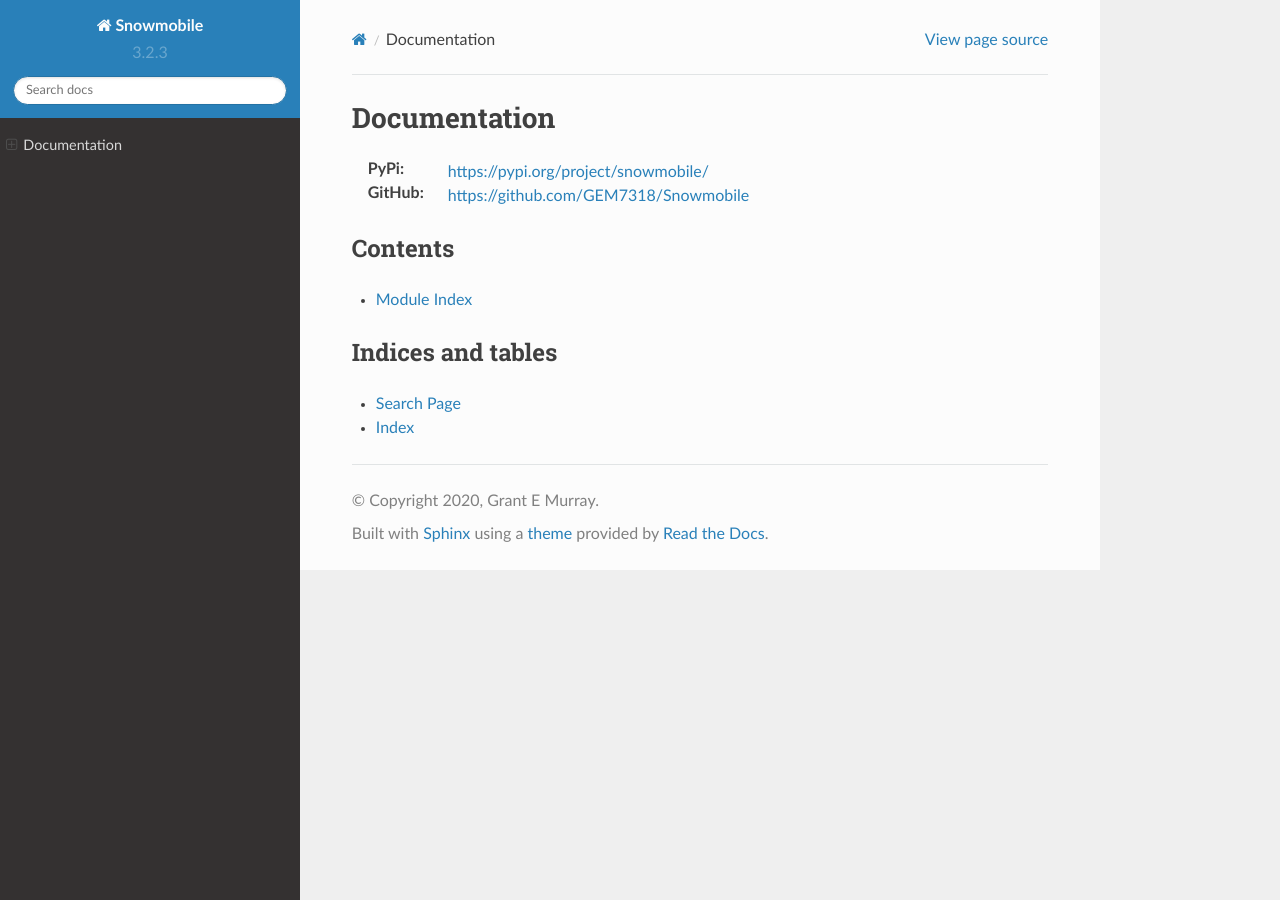
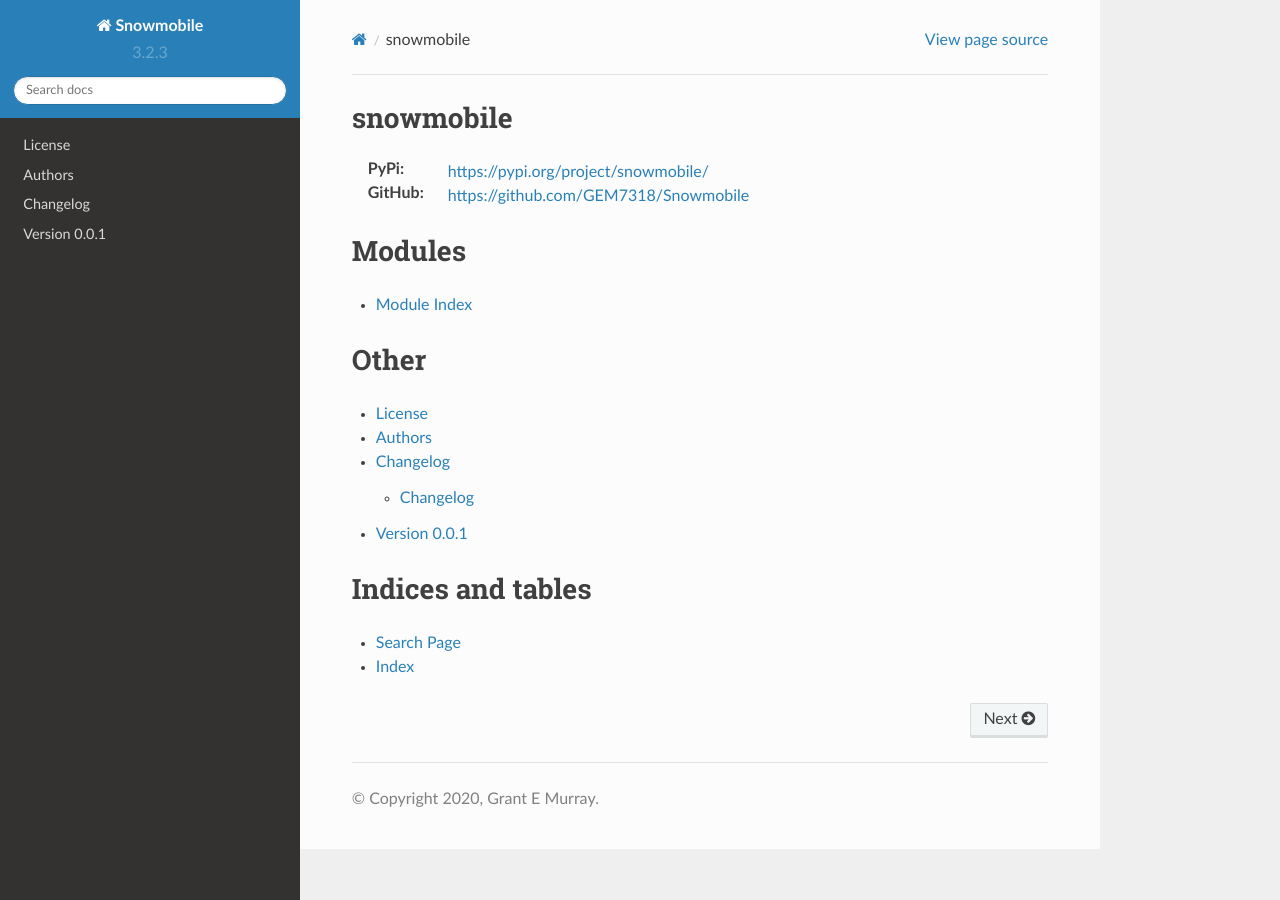
Before and after one commit to sourcery-ai-bot/Snowmobile, a Sphinx documentation site: the page built from docs/index.rst, in a window 1280 px wide. Built offline with Sphinx 7.4.7 and the Read the Docs theme 2.0.0, drawn with Linux system fonts in a browser that asks for light colours; the version number is read from the project's files by our own code.

Commit message:
Docs update

```diff
--- a/docs/changelog.rst
+++ b/docs/changelog.rst
@@ -1,2 +1,3 @@
-.. _changes:
+Changelog
+=========
 .. include:: ../CHANGELOG.rst
--- a/docs/conf.py
+++ b/docs/conf.py
@@ -190,10 +190,10 @@
 # Theme options are theme-specific and customize the look and feel of a theme
 # further.  For a list of options available for each theme, see the
 # documentation.
-html_theme_options = {
-    'sidebar_width': '300px',
-    'page_width': '1200px'
-}
+# html_theme_options = {
+#     'sidebar_width': '300px',
+#     'page_width': '1200px'
+# }
 
 # Add any paths that contain custom themes here, relative to this directory.
 # html_theme_path = []
@@ -252,7 +252,7 @@
 html_show_sourcelink = True
 
 # If true, "Created using Sphinx" is shown in the HTML footer. Default is True.
-# html_show_sphinx = True
+html_show_sphinx = False
 
 # If true, "(C) Copyright ..." is shown in the HTML footer. Default is True.
 # html_show_copyright = True
--- a/docs/index.rst
+++ b/docs/index.rst
@@ -1,38 +1,24 @@
-============================================
-Documentation
-============================================
+snowmobile
+==========
 
 :PyPi: https://pypi.org/project/snowmobile/
 :GitHub: https://github.com/GEM7318/Snowmobile
 
-Contents
-========
+
+Modules
+=======
+* :ref:`modindex`
+
+
+Other
+=====
 .. toctree::
-   :maxdepth: 9
-    :ref: License <license>
-    :ref: Authors <authors>
-    :ref: Changelog <changelog>
-* :ref:`modindex`
+    License <license>
+    Authors <authors>
+    Changelog <changelog>
 
 
 Indices and tables
 ==================
-
 * :ref:`search`
 * :ref:`genindex`
-
-.. _toctree: http://www.sphinx-doc.org/en/master/usage/restructuredtext/directives.html
-.. _reStructuredText: http://www.sphinx-doc.org/en/master/usage/restructuredtext/basics.html
-.. _references: http://www.sphinx-doc.org/en/stable/markup/inline.html
-.. _Python domain syntax: http://sphinx-doc.org/domains.html#the-python-domain
-.. _Sphinx: http://www.sphinx-doc.org/
-.. _Python: http://docs.python.org/
-.. _Numpy: http://docs.scipy.org/doc/numpy
-.. _SciPy: http://docs.scipy.org/doc/scipy/reference/
-.. _matplotlib: https://matplotlib.org/contents.html#
-.. _Pandas: http://pandas.pydata.org/pandas-docs/stable
-.. _Scikit-Learn: http://scikit-learn.org/stable
-.. _autodoc: http://www.sphinx-doc.org/en/stable/ext/autodoc.html
-.. _Google style: https://github.com/google/styleguide/blob/gh-pages/pyguide.md#38-comments-and-docstrings
-.. _NumPy style: https://numpydoc.readthedocs.io/en/latest/format.html
-.. _classical style: http://www.sphinx-doc.org/en/stable/domains.html#info-field-lists
--- a/docs/license.rst
+++ b/docs/license.rst
@@ -1,5 +1,3 @@
-.. _license:
-
 =======
 License
 =======
--- a/docs/modules.rst
+++ b/docs/modules.rst
@@ -1,10 +1,8 @@
-==========
 modules
-==========
+=======
 
 .. toctree::
-   :maxdepth: 5
-
+   :maxdepth: 2
    snowcreds <snowcreds>
    snowconn <snowconn>
    snowloader <snowloader>
--- a/requirements.txt
+++ b/requirements.txt
@@ -62,8 +62,9 @@
 six==1.14.0
 snowballstemmer==2.0.0
 snowflake-connector-python==2.2.5
--e git+git@github.com:GEM7318/Snowmobile.git@6b7a9d0bd0f0b1b0abf684230dbb12b3ffe66063#egg=snowmobile
+-e git+git@github.com:GEM7318/Snowmobile.git@71d6e21a0fec26ad793a66d8be10cdc1a1c8bb38#egg=snowmobile
 Sphinx==3.0.3
+sphinx-rtd-theme==0.4.3
 sphinxcontrib-applehelp==1.0.2
 sphinxcontrib-devhelp==1.0.2
 sphinxcontrib-htmlhelp==1.0.3
```
Also changed, not shown: CHANGELOG.rst (+2 -6 lines), 1 other file.
